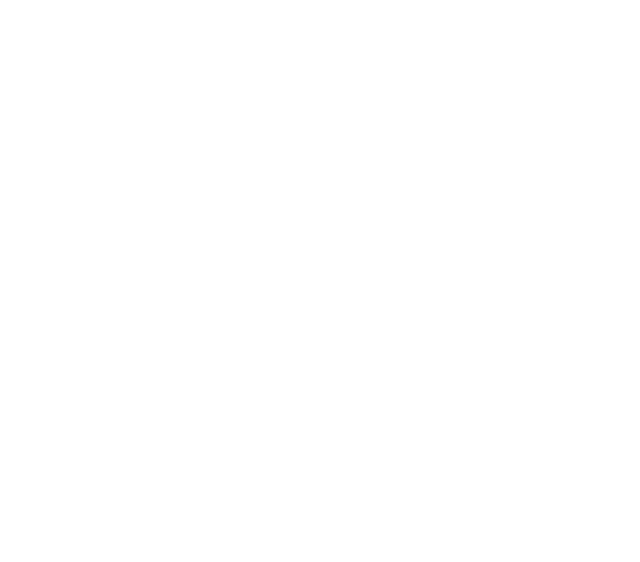
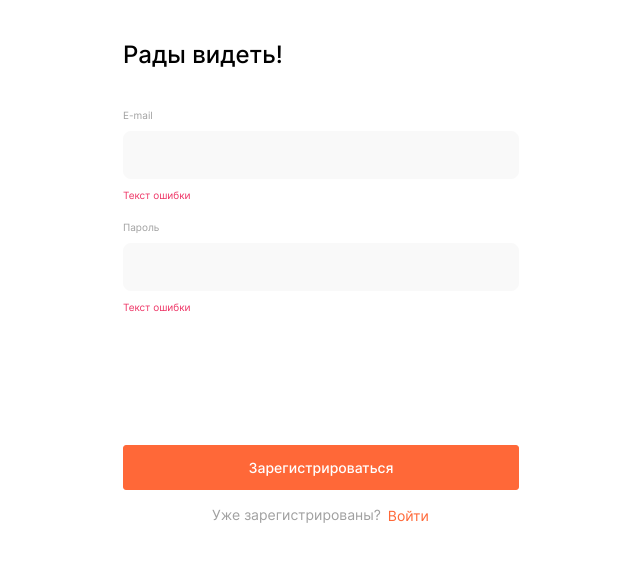
Before and after one commit to Murat29/movies-explorer-frontend, a React (Create React App) app: page /signin in a window 1280 px wide. Shown: the top 562 px of the page, without its empty margins (319-959 px from the left). Built offline with nearby package versions, Linux system fonts and the light colour scheme.

Commit message:
add Form, Login, Register

```diff
--- a/src/components/App/App.js
+++ b/src/components/App/App.js
@@ -6,9 +6,11 @@
 import Movies from '../Movies/Movies';
 import SavedMovies from '../SavedMovies/SavedMovies';
 import Profile from '../Profile/Profile';
+import Register from '../Register/Register';
+import Login from '../Login/Login';
 import Footer from '../Footer/Footer';
 function App() {
-  const urlHeader = ['/', '/movies', '/saved-movies', '/profile'];
+  const urlHeader = ['/', '/movies', '/saved-movies', '/profile', '/signup'];
   const urlFooter = ['/', '/movies', '/saved-movies'];
 
   return (
@@ -18,6 +20,8 @@
       <Route exact path="/movies" component={Movies} />
       <Route exact path="/saved-movies" component={SavedMovies} />
       <Route exact path="/profile" component={Profile} />
+      <Route exact path="/signup" component={Register} />
+      <Route exact path="/signin" component={Login} />
       <Route exact path={urlFooter} component={Footer} />
     </>
   );
--- /dev/null
+++ b/src/components/Form/Form.css
@@ -0,0 +1,158 @@
+.form {
+  font-family: 'Inter', Arial, sans-serif;
+  font-style: normal;
+  max-width: 396px;
+}
+
+.form__title {
+  margin: 0 0 40px 0;
+  font-weight: 500;
+  font-size: 24px;
+  line-height: 29px;
+}
+
+@media screen and (max-width: 425px) {
+  .form__title {
+    text-align: center;
+    margin: 0 0 80px 0;
+  }
+}
+
+.form__inputs {
+  min-height: 266px;
+  margin: 0;
+  padding: 0;
+  border: none;
+}
+
+.form__input-container {
+  display: flex;
+  flex-direction: column;
+  gap: 10px;
+  margin-bottom: 20px;
+}
+
+.form__input-container:last-of-type {
+  margin-bottom: 0;
+}
+
+.form__input-placeholder {
+  font-weight: normal;
+  font-size: 10px;
+  line-height: 12px;
+  color: #a0a0a0;
+  margin: 0;
+}
+
+.form__input {
+  background-color: #f9f9f9;
+  border-radius: 8px;
+  outline: none;
+  border: 1px solid #f9f9f9;
+  min-height: 46px;
+  padding: 0 15px;
+  font-family: 'Inter', Arial, sans-serif;
+  font-style: normal;
+  font-weight: normal;
+  font-size: 13px;
+  line-height: 16px;
+}
+
+.form__input:focus {
+  border: 1px solid #000000;
+}
+.form__input-error {
+  font-weight: normal;
+  font-size: 10px;
+  line-height: 12px;
+  color: #ee3465;
+  margin: 0;
+}
+
+.form__submit {
+  font-family: 'Inter', Arial, sans-serif;
+  font-style: normal;
+  -webkit-appearance: none;
+  -moz-appearance: none;
+  appearance: none;
+  padding: 0;
+  margin: 70px 0 0 0;
+  width: 100%;
+  min-height: 45px;
+  border: 1px solid #ff6838;
+  box-shadow: none;
+  cursor: pointer;
+  outline: none;
+  background-color: #ff6838;
+  border-radius: 3px;
+  color: #ffffff;
+  font-weight: 500;
+  font-size: 14px;
+  line-height: 17px;
+}
+
+.form__submit:hover {
+  opacity: 0.8;
+}
+
+.form__submit:focus {
+  border-color: #000000;
+}
+
+.form__container-toggle {
+  margin-top: 16px;
+  display: flex;
+  flex-direction: row;
+  justify-content: center;
+  gap: 6px;
+  font-weight: normal;
+  font-size: 14px;
+  line-height: 17px;
+}
+
+@media screen and (max-width: 425px) {
+  .form__container-toggle {
+    margin-top: 14px;
+    font-size: 12px;
+    line-height: 15px;
+  }
+}
+
+.form__question-toggle {
+  color: #a0a0a0;
+  margin: 0;
+}
+
+.form__button-toggle {
+  font-family: 'Inter', Arial, sans-serif;
+  font-style: normal;
+  font-size: 14px;
+  line-height: 17px;
+  -webkit-appearance: none;
+  -moz-appearance: none;
+  appearance: none;
+  padding: 0;
+  border: none;
+  box-shadow: none;
+  cursor: pointer;
+  outline: none;
+  background-color: #ffffff;
+  border-radius: 3px;
+  border: 1px solid #ffffff;
+  color: #ff6838;
+}
+
+.form__button-toggle:hover {
+  opacity: 0.8;
+}
+
+.form__button-toggle:focus {
+  border-color: #000000;
+}
+
+@media screen and (max-width: 425px) {
+  .form__button-toggle {
+    font-size: 12px;
+    line-height: 15px;
+  }
+}
--- /dev/null
+++ b/src/components/Form/Form.js
@@ -0,0 +1,33 @@
+import React from 'react';
+import PropTypes from 'prop-types';
+
+import './Form.css';
+function Form({ params }) {
+  return (
+    <form className="form">
+      <h2 className="form__title">{params.title}</h2>
+      <fieldset className="form__inputs">
+        {params.inputs.map((inputData, i) => (
+          <div key={i} className="form__input-container">
+            <p className="form__input-placeholder">{inputData.placeholder}</p>
+            <input className="form__input" type={inputData.type} />
+            <p className="form__input-error">Текст ошибки</p>
+          </div>
+        ))}
+      </fieldset>
+      <button className="form__submit">{params.submitButtonText}</button>
+      <div className="form__container-toggle">
+        <p className="form__question-toggle">{params.questionText}</p>
+        <button className="form__button-toggle">
+          {params.toggleButtonText}
+        </button>
+      </div>
+    </form>
+  );
+}
+
+Form.propTypes = {
+  params: PropTypes.object,
+};
+
+export default Form;
--- a/src/components/Header/Header.css
+++ b/src/components/Header/Header.css
@@ -28,6 +28,25 @@
 @media screen and (max-width: 425px) {
   .header__container {
     padding: 14px 18px;
+  }
+}
+
+.header__container_only-logo {
+  max-width: 396px;
+  padding: 70px 30px 0;
+  box-sizing: content-box;
+}
+
+@media screen and (max-width: 768px) {
+  .header__container_only-logo {
+    padding-top: 232px;
+  }
+}
+
+@media screen and (max-width: 425px) {
+  .header__container_only-logo {
+    padding-top: 56px;
+    justify-content: center;
   }
 }
 
--- a/src/components/Header/Header.js
+++ b/src/components/Header/Header.js
@@ -7,6 +7,8 @@
 import ApplicationLink from '../../components/ApplicationLink/ApplicationLink';
 import './Header.css';
 function Header(props) {
+  const currentUrl = props.location.pathname;
+
   const [navOpened, setNavOpened] = React.useState(false);
 
   function OpenedNav() {
@@ -17,10 +19,13 @@
   }
 
   return (
-    <header
-      className={`header ${props.location.pathname === '/' && 'header__blue'}`}
-    >
-      <div className="header__container">
+    <header className={`header ${currentUrl === '/' && 'header__blue'}`}>
+      <div
+        className={`header__container ${
+          ['/signin', '/signup'].includes(currentUrl) &&
+          'header__container_only-logo'
+        }`}
+      >
         <ApplicationLink to="/">
           <img className="header__logo" src={logo} alt="Логотип." />
         </ApplicationLink>
--- /dev/null
+++ b/src/components/Login/Login.css
@@ -0,0 +1,20 @@
+.login {
+  font-family: 'Inter', Arial, sans-serif;
+  font-style: normal;
+  max-width: 396px;
+  min-height: 266px;
+  margin: 0 auto;
+  padding: 40px 30px 70px;
+}
+
+@media screen and (max-width: 768px) {
+  .login {
+    padding: 40px 30px 232px;
+  }
+}
+
+@media screen and (max-width: 425px) {
+  .login {
+    padding: 50px 30px 30px;
+  }
+}
--- /dev/null
+++ b/src/components/Login/Login.js
@@ -0,0 +1,29 @@
+import React from 'react';
+import './Login.css';
+import Form from '../Form/Form';
+function Login() {
+  const formParams = {
+    title: 'Рады видеть!',
+    inputs: [
+      {
+        placeholder: 'E-mail',
+        type: 'email',
+      },
+      {
+        placeholder: 'Пароль',
+        type: 'password',
+      },
+    ],
+    submitButtonText: 'Зарегистрироваться',
+    questionText: 'Уже зарегистрированы?',
+    toggleButtonText: 'Войти',
+  };
+
+  return (
+    <section className="login">
+      <Form params={formParams} />
+    </section>
+  );
+}
+
+export default Login;
--- a/src/components/Profile/Profile.css
+++ b/src/components/Profile/Profile.css
@@ -81,7 +81,6 @@
 .profile__input {
   text-align: right;
   width: 100%;
-  border: none;
   border: 1px solid #ffffff;
   outline: none;
 }
--- /dev/null
+++ b/src/components/Register/Register.css
@@ -0,0 +1,20 @@
+.register {
+  font-family: 'Inter', Arial, sans-serif;
+  font-style: normal;
+  max-width: 396px;
+  min-height: 266px;
+  margin: 0 auto;
+  padding: 40px 30px 70px;
+}
+
+@media screen and (max-width: 768px) {
+  .register {
+    padding: 40px 30px 232px;
+  }
+}
+
+@media screen and (max-width: 425px) {
+  .register {
+    padding: 50px 30px 30px;
+  }
+}
--- /dev/null
+++ b/src/components/Register/Register.js
@@ -0,0 +1,33 @@
+import React from 'react';
+import './Register.css';
+import Form from '../Form/Form';
+function Register() {
+  const formParams = {
+    title: 'Добро пожаловать!',
+    inputs: [
+      {
+        placeholder: 'Имя',
+        type: 'text',
+      },
+      {
+        placeholder: 'E-mail',
+        type: 'email',
+      },
+      {
+        placeholder: 'Пароль',
+        type: 'password',
+      },
+    ],
+    submitButtonText: 'Зарегистрироваться',
+    questionText: 'Уже зарегистрированы?',
+    toggleButtonText: 'Войти',
+  };
+
+  return (
+    <section className="register">
+      <Form params={formParams} />
+    </section>
+  );
+}
+
+export default Register;
```
